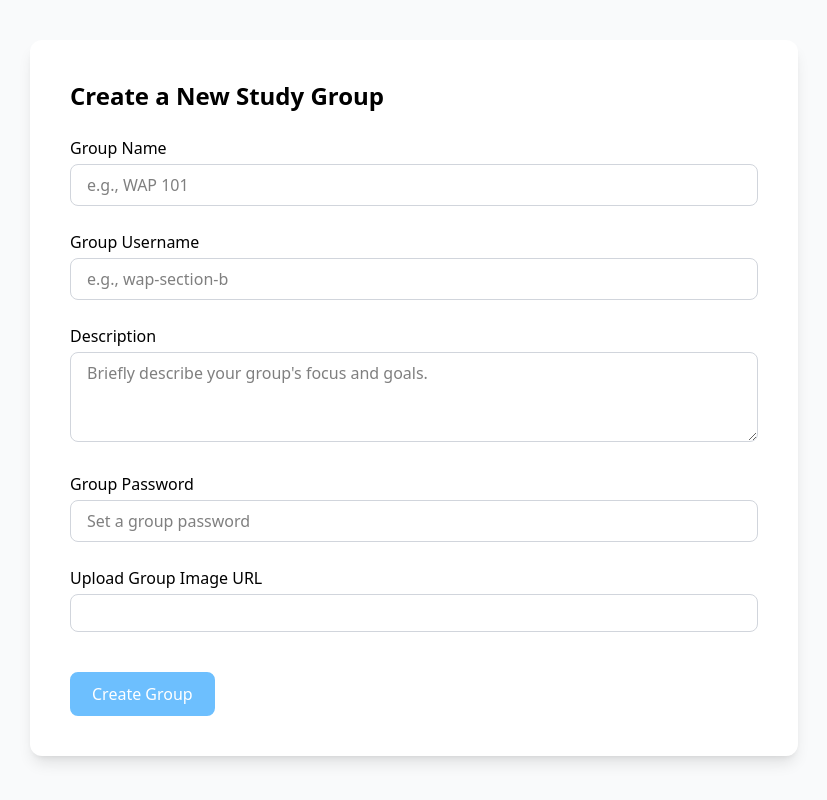
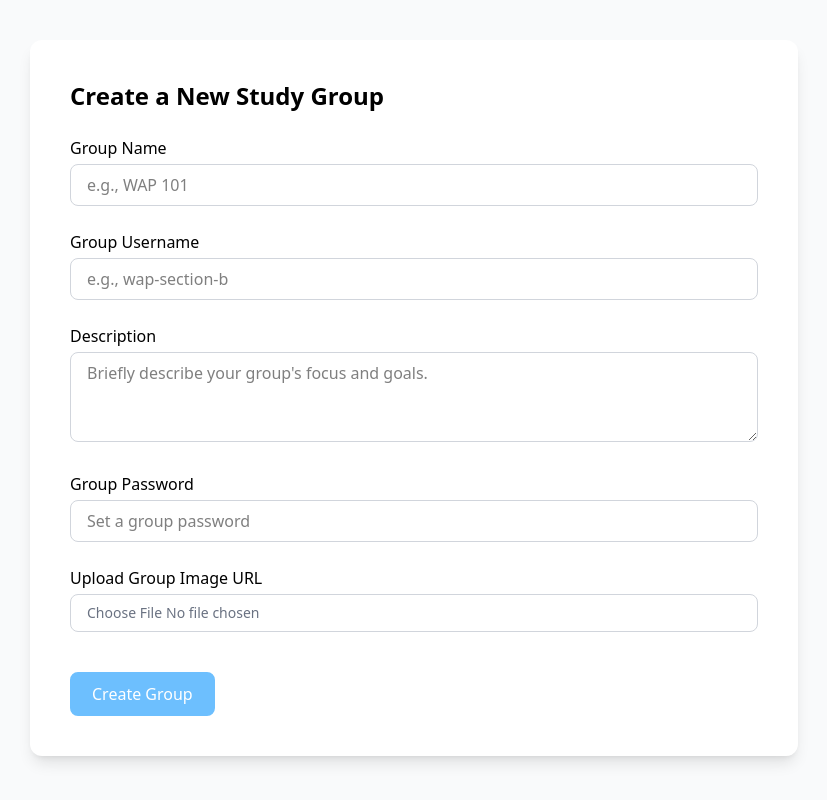
Before and after one commit to rajdeep-2004/studybuddy, a React (Vite) app: page /create-group in a window 1280 px wide. Shown: the whole page, without its empty margins (226-1053 px from the left). Built offline with nearby package versions, Linux system fonts and the light colour scheme; no server answers.

Commit message:
Image Upload in Create Group

```diff
--- a/src/pages/CreateGroup.jsx
+++ b/src/pages/CreateGroup.jsx
@@ -1,5 +1,5 @@
 import React, { useState } from "react";
-import { db } from "../firebase.jsx";
+import { db, storage } from "../firebase.jsx";
 import {
   collection,
   addDoc,
@@ -9,6 +9,7 @@ import {
 } from "firebase/firestore";
 import { useUserData } from "../context/UserDataContext.jsx";
 import { useNavigate } from "react-router-dom";
+import { getDownloadURL, getStorage, ref, uploadBytes } from "firebase/storage";
 
 export default function CreateGroup() {
   const [groupName, setGroupName] = useState("");
@@ -19,9 +20,16 @@ export default function CreateGroup() {
   const { userData } = useUserData();
   const navigate = useNavigate();
 
-  const handleImageUpload = (e) => {
-    setImageURL(e.target.value);
-  };
+  const handleuploadImage = async (file) => {
+    const fileRef = ref(storage, `studybuddy/groupImg/${username}/${file.name}`)
+    try {
+      await uploadBytes(fileRef, file)
+      setImageURL(await getDownloadURL(fileRef));
+    }
+    catch (error) {
+      alert("Failed to upload image. Please try again.");
+    }
+  }
 
   const handleCreateGroup = async () => {
     if (!groupName || !username || !description || !password || !imageURL) {
@@ -107,8 +115,9 @@ export default function CreateGroup() {
               Upload Group Image URL
             </label>
             <input
-              type="url"
-              onChange={(e) => setImageURL(e.target.value)}
+              type="file"
+              accept="image/*"
+              onChange={(e) => handleuploadImage(e.target.files[0])}
               className="w-full text-sm text-gray-500 border border-gray-300 rounded-lg px-4 py-2 focus:outline-none focus:ring-2 focus:ring-blue-500"
             />
           </div>
```
